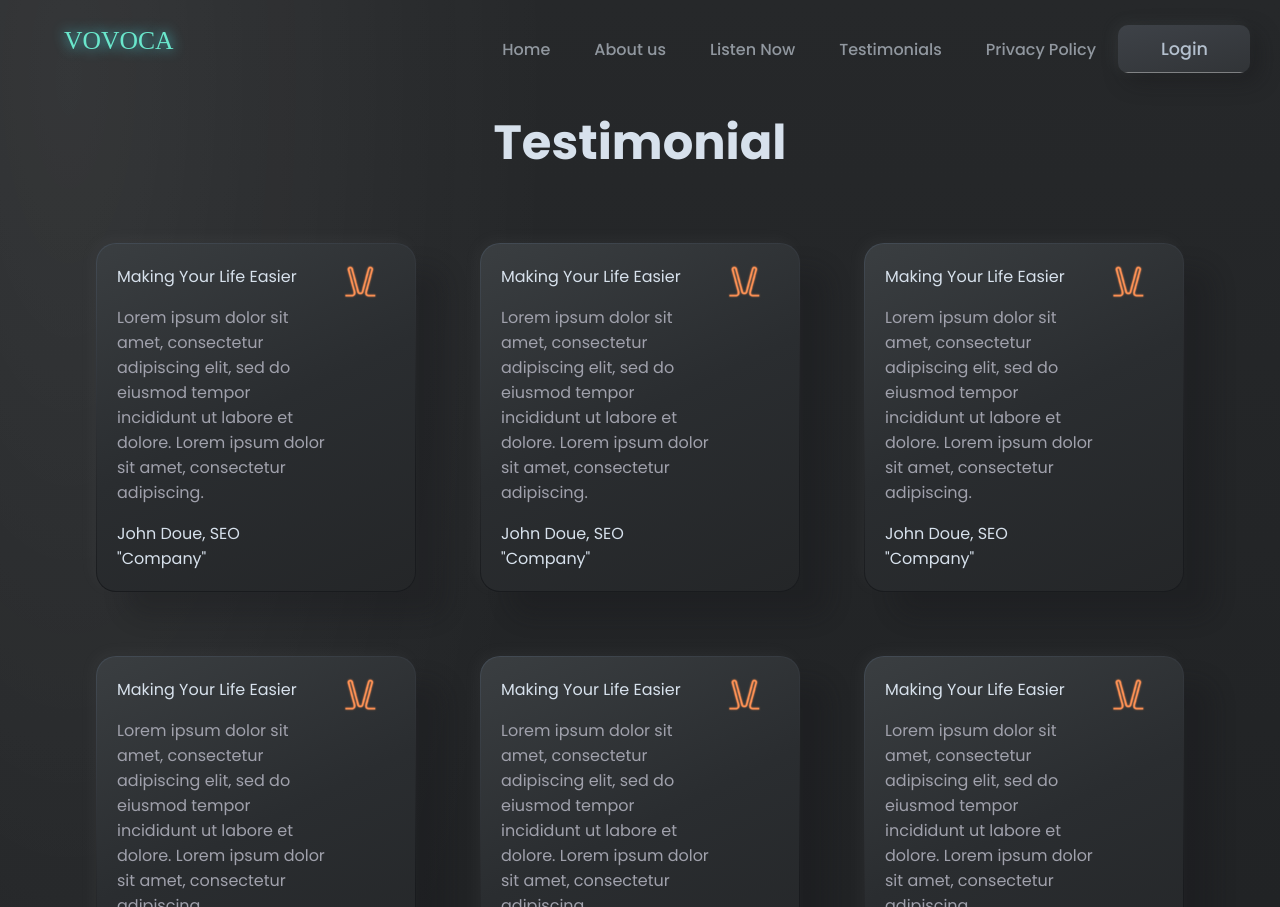
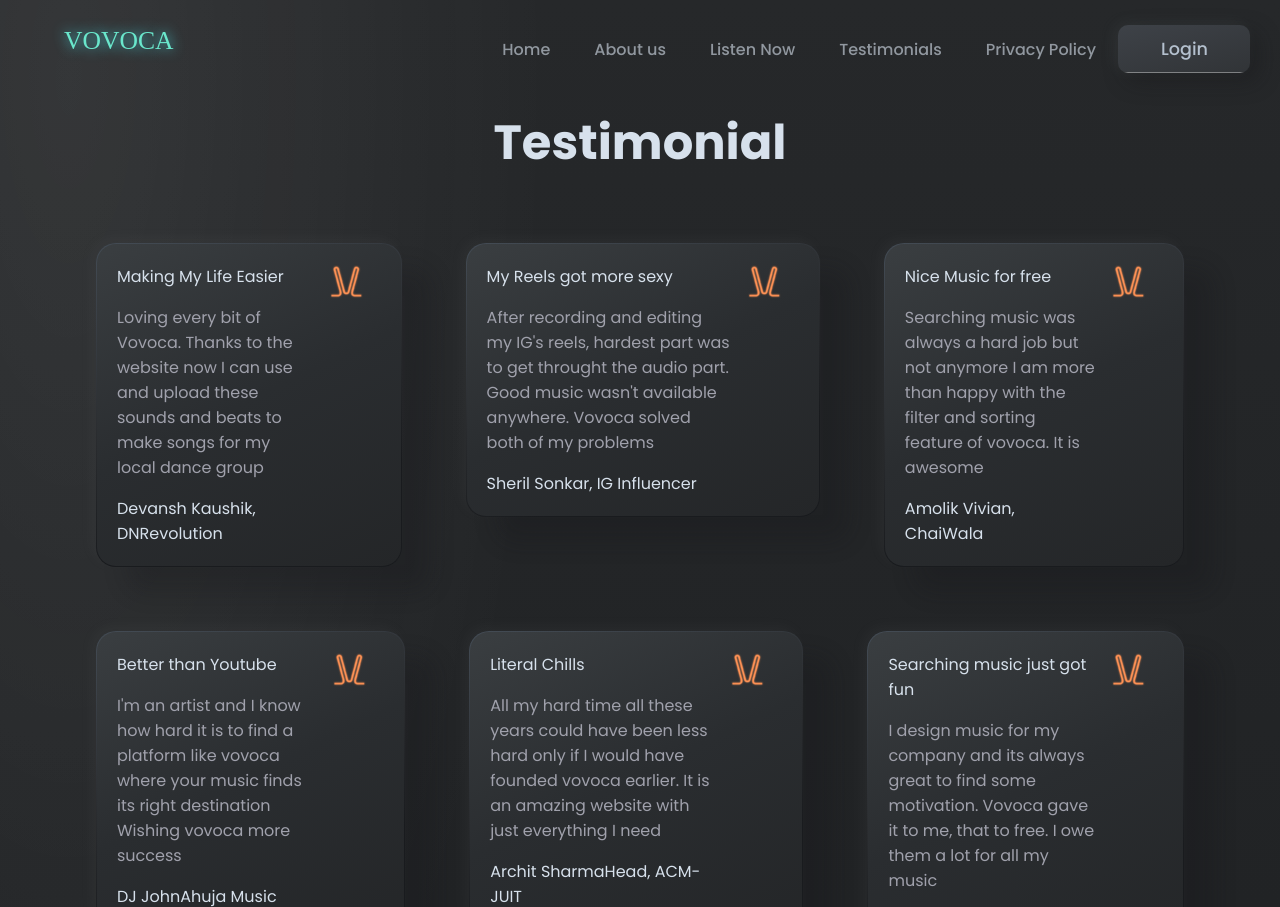
Before and after one commit to varun-singhh/vovoca, a Next.js app: page /testimonial in a window 1280 px wide. Built offline with nearby package versions, Linux system fonts and the light colour scheme.

Commit message:
--Improved: Website content, --Added: Download Count endpoint

```diff
--- a/pages/testimonial.js
+++ b/pages/testimonial.js
@@ -10,7 +10,7 @@ const testimonial = () => {
           rel="stylesheet"
           href="https://cdnjs.cloudflare.com/ajax/libs/font-awesome/5.15.3/css/all.min.css"
           integrity="sha512-iBBXm8fW90+nuLcSKlbmrPcLa0OT92xO1BIsZ+ywDWZCvqsWgccV3gFoRBv0z+8dLJgyAHIhR35VZc2oM/gI1w=="
-          crossorigin="anonymous"
+          crossOrigin="anonymous"
         />
       </Head>
       <div className={styles.container}>
@@ -19,14 +19,14 @@ const testimonial = () => {
           <div className={styles.testimonial}>
             <article className={styles.testimonial__article}>
               <div className={styles.testimonial__content}>
-                <span>Making Your Life Easier</span>
+                <span>Making My Life Easier</span>
                 <p>
-                  Lorem ipsum dolor sit amet, consectetur adipiscing elit, sed
-                  do eiusmod tempor incididunt ut labore et dolore. Lorem ipsum
-                  dolor sit amet, consectetur adipiscing.
+                  Loving every bit of Vovoca. Thanks to the website now I can
+                  use and upload these sounds and beats to make songs for
+                  my local dance group
                 </p>
-                <span>John Doue, </span>
-                <span>SEO "Company"</span>
+                <span>Devansh Kaushik, </span>
+                <span>DNRevolution</span>
               </div>
               <div className={styles.testimonial__img}>
                 <img src="/android-icon-36x36.png" />
@@ -36,14 +36,14 @@ const testimonial = () => {
           <div className={styles.testimonial}>
             <article className={styles.testimonial__article}>
               <div className={styles.testimonial__content}>
-                <span>Making Your Life Easier</span>
+                <span>My Reels got more sexy</span>
                 <p>
-                  Lorem ipsum dolor sit amet, consectetur adipiscing elit, sed
-                  do eiusmod tempor incididunt ut labore et dolore. Lorem ipsum
-                  dolor sit amet, consectetur adipiscing.
+                  After recording and editing my IG's reels, hardest part was to
+                  get throught the audio part. Good music wasn't available
+                  anywhere. Vovoca solved both of my problems
                 </p>
-                <span>John Doue, </span>
-                <span>SEO "Company"</span>
+                <span>Sheril Sonkar, </span>
+                <span>IG Influencer</span>
               </div>
               <div className={styles.testimonial__img}>
                 <img src="/android-icon-36x36.png" />
@@ -53,14 +53,14 @@ const testimonial = () => {
           <div className={styles.testimonial}>
             <article className={styles.testimonial__article}>
               <div className={styles.testimonial__content}>
-                <span>Making Your Life Easier</span>
+                <span>Nice Music for free</span>
                 <p>
-                  Lorem ipsum dolor sit amet, consectetur adipiscing elit, sed
-                  do eiusmod tempor incididunt ut labore et dolore. Lorem ipsum
-                  dolor sit amet, consectetur adipiscing.
+                  Searching music was always a hard job but not anymore
+                  I am more than happy with the filter and sorting feature of
+                  vovoca. It is awesome
                 </p>
-                <span>John Doue, </span>
-                <span>SEO "Company"</span>
+                <span>Amolik Vivian, </span>
+                <span>ChaiWala</span>
               </div>
               <div className={styles.testimonial__img}>
                 <img src="/android-icon-36x36.png" />
@@ -72,14 +72,14 @@ const testimonial = () => {
           <div className={styles.testimonial}>
             <article className={styles.testimonial__article}>
               <div className={styles.testimonial__content}>
-                <span>Making Your Life Easier</span>
+                <span>Better than Youtube</span>
                 <p>
-                  Lorem ipsum dolor sit amet, consectetur adipiscing elit, sed
-                  do eiusmod tempor incididunt ut labore et dolore. Lorem ipsum
-                  dolor sit amet, consectetur adipiscing.
+                  I'm an artist and I know how hard it is to find a platform
+                  like vovoca where your music finds its right destination
+                  Wishing vovoca more success
                 </p>
-                <span>John Doue, </span>
-                <span>SEO "Company"</span>
+                <span>DJ John</span>
+                <span>Ahuja Music</span>
               </div>
               <div className={styles.testimonial__img}>
                 <img src="/android-icon-36x36.png" />
@@ -89,14 +89,14 @@ const testimonial = () => {
           <div className={styles.testimonial}>
             <article className={styles.testimonial__article}>
               <div className={styles.testimonial__content}>
-                <span>Making Your Life Easier</span>
+                <span>Literal Chills</span>
                 <p>
-                  Lorem ipsum dolor sit amet, consectetur adipiscing elit, sed
-                  do eiusmod tempor incididunt ut labore et dolore. Lorem ipsum
-                  dolor sit amet, consectetur adipiscing.
+                  All my hard time all these years could have been less hard only
+                  if I would have founded vovoca earlier. It is an
+                  amazing website with just everything I need
                 </p>
-                <span>John Doue, </span>
-                <span>SEO "Company"</span>
+                <span>Archit Sharma</span>
+                <span>Head, ACM-JUIT</span>
               </div>
               <div className={styles.testimonial__img}>
                 <img src="/android-icon-36x36.png" />
@@ -106,14 +106,14 @@ const testimonial = () => {
           <div className={styles.testimonial}>
             <article className={styles.testimonial__article}>
               <div className={styles.testimonial__content}>
-                <span>Making Your Life Easier</span>
+                <span>Searching music just got fun</span>
                 <p>
-                  Lorem ipsum dolor sit amet, consectetur adipiscing elit, sed
-                  do eiusmod tempor incididunt ut labore et dolore. Lorem ipsum
-                  dolor sit amet, consectetur adipiscing.
+                  I design music for my company and its always great to find some
+                  motivation. Vovoca gave it to me, that to free. I owe them
+                  a lot for all my music
                 </p>
-                <span>John Doue, </span>
-                <span>SEO "Company"</span>
+                <span>Andy Cortrell, </span>
+                <span>Tayio.ai</span>
               </div>
               <div className={styles.testimonial__img}>
                 <img src="/android-icon-36x36.png" />
```
Also changed, not shown: components/homepage/About/About.jsx (+16 -16 lines), components/homepage/Footer/Footer.jsx (+7 -7 lines), pages/music/[id]/index.js (+8 -1 lines), pages/privacy-policy.js (+4 -4 lines).
